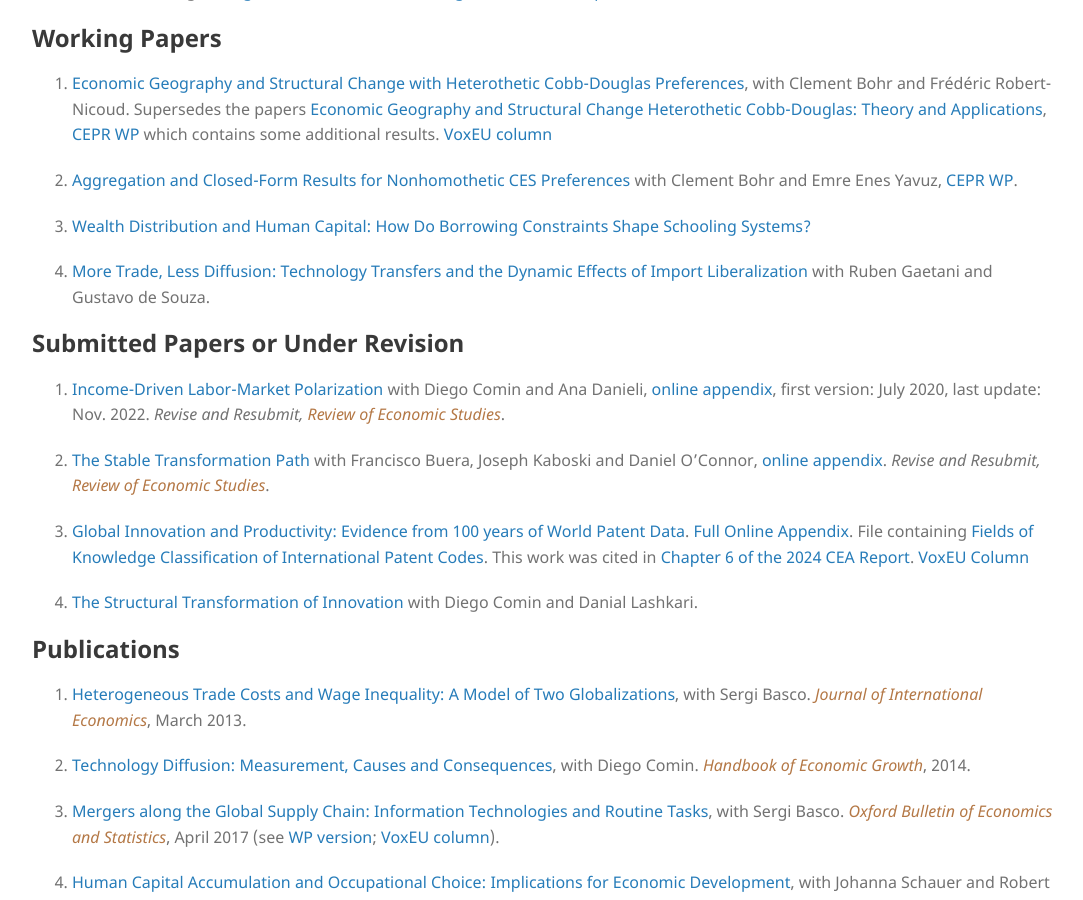
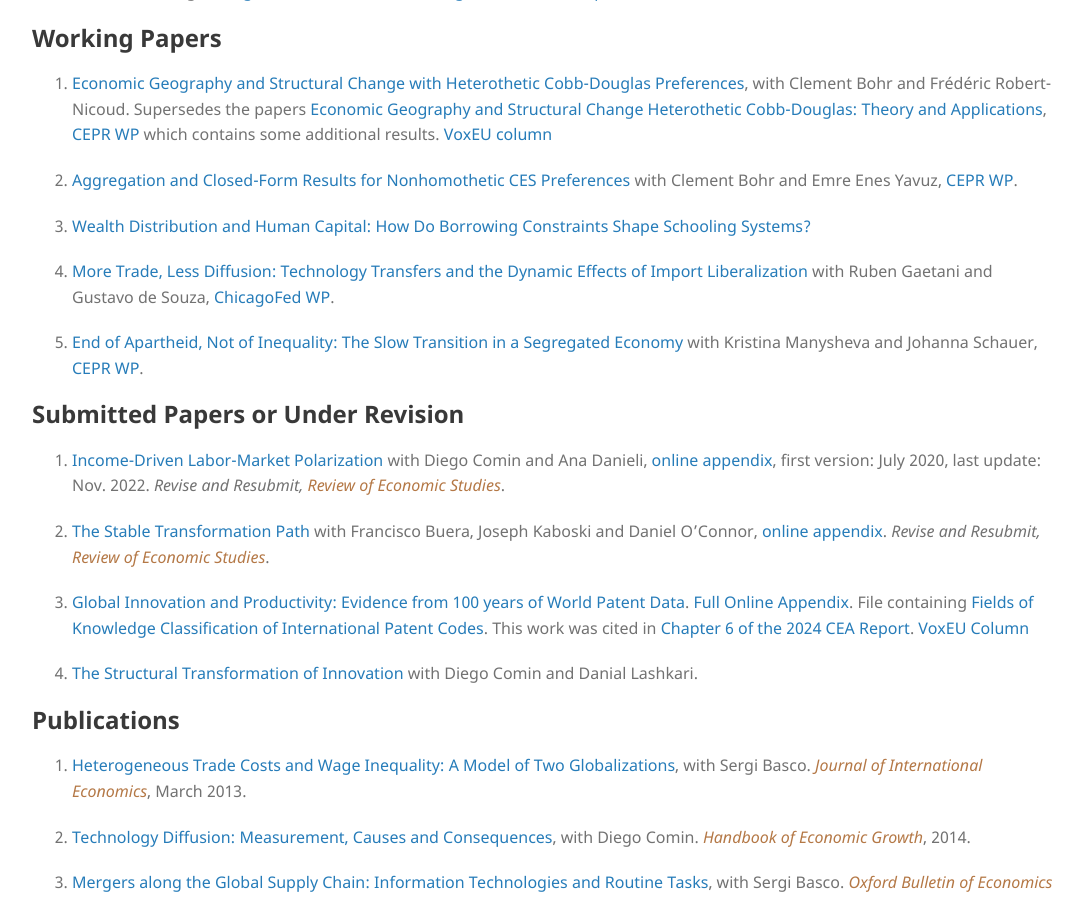
Before and after one commit to mestieri/mestieri.github.io, a Jekyll site: the page built from index.md, in a window 1280 px wide and 900 px high, scrolled down 472 px. Shown: the whole window, without its empty margins (96-1179 px from the left). Built offline with Jekyll 4.4.1, drawn with Linux system fonts in a browser that asks for light colours.

Commit message:
Update index.md

```diff
--- a/index.md
+++ b/index.md
@@ -86,7 +86,9 @@ for Nonhomothetic CES Preferences](https://www.dropbox.com/scl/fi/obu49nw8d74wye
 
 3. [Wealth Distribution and Human Capital: How Do Borrowing Constraints Shape Schooling Systems?](https://www.dropbox.com/s/w0fc7sthxh0mhtx/mestieri_wealthdistrib_humancapital.pdf?dl=0)
 
-4. [More Trade, Less Diffusion: Technology Transfers and the Dynamic Effects of Import Liberalization](https://www.dropbox.com/scl/fi/y5l2ym51sj576dvtwt5en/dgm_mar2025.pdf?rlkey=e4bj483w6nidv67zyrj5crjcc&dl=0) with Ruben Gaetani and Gustavo de Souza.
+4. [More Trade, Less Diffusion: Technology Transfers and the Dynamic Effects of Import Liberalization](https://www.dropbox.com/scl/fi/y5l2ym51sj576dvtwt5en/dgm_mar2025.pdf?rlkey=e4bj483w6nidv67zyrj5crjcc&dl=0) with Ruben Gaetani and Gustavo de Souza, [ChicagoFed WP](https://www.chicagofed.org/-/media/publications/working-papers/2024/wp2024-20.pdf?sc_lang=en).
+
+5. [End of Apartheid, Not of Inequality: The Slow Transition in a Segregated Economy](https://www.dropbox.com/scl/fi/4q79efmqe94pbkl3zq18p/MMS.pdf?rlkey=ertuj2kk3wxzl1ik0khz5dz2d&dl=0) with Kristina Manysheva and Johanna Schauer, [CEPR WP](https://hub.cepr.org/civicrm/file?id=241935&eid=256008&fcs=2eddbf108c3edd1775a9824651b70a6fb9ed9ae79cf68bfde242d61cda371469_1752890681_168).
 
 
 ## Submitted Papers or Under Revision
```
